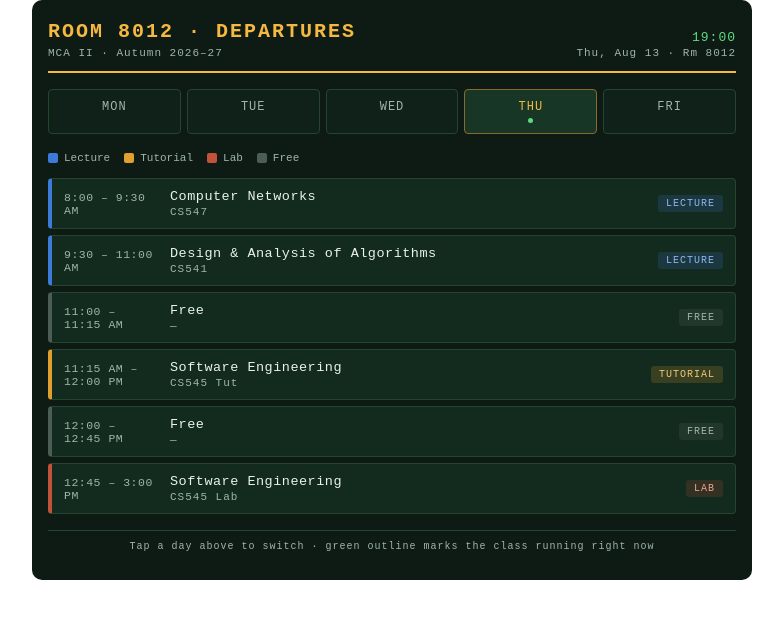
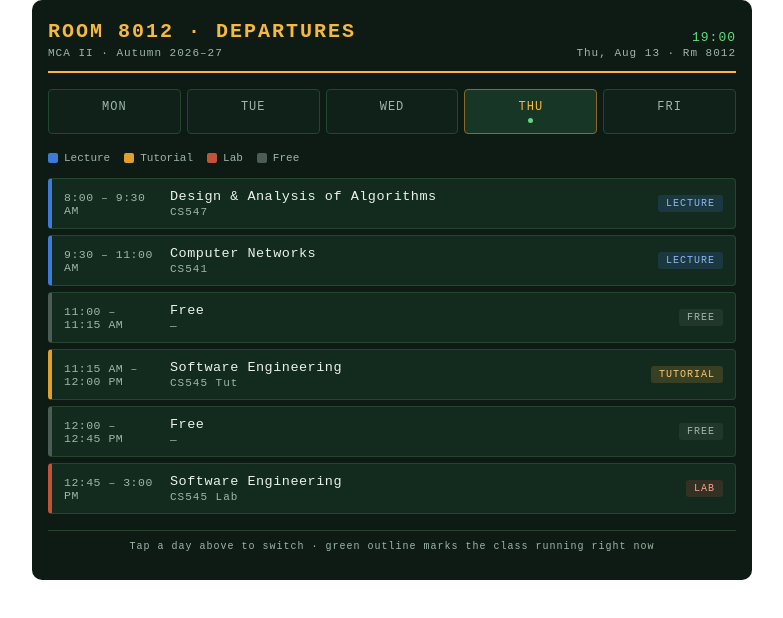
Before and after one commit to Arjun-bodana/MCA-Time-Table, a plain HTML site: page index.html in a window 1280 px wide. Shown: the whole page, without its empty margins (248-1031 px from the left). Drawn offline with Linux system fonts and the light colour scheme.

Commit message:
Swap titles for CS547 and CS541 lectures on Thursday

```diff
--- a/index.html
+++ b/index.html
@@ -240,8 +240,8 @@ const schedule = {
     {t:"1:15 – 3:00 PM", code:"CS543 Lab", title:"Web Services", type:"lab", start:795, end:900}
   ],
   Thursday: [
-    {t:"8:00 – 9:30 AM", code:"CS547", title:"Computer Networks", type:"lecture", start:480, end:570},
-    {t:"9:30 – 11:00 AM", code:"CS541", title:"Design & Analysis of Algorithms", type:"lecture", start:570, end:660},
+    {t:"8:00 – 9:30 AM", code:"CS547", title:"Design & Analysis of Algorithms", type:"lecture", start:480, end:570},
+    {t:"9:30 – 11:00 AM", code:"CS541", title:"Computer Networks", type:"lecture", start:570, end:660},
     {t:"11:00 – 11:15 AM", code:"—", title:"Free", type:"free", start:660, end:675},
     {t:"11:15 AM – 12:00 PM", code:"CS545 Tut", title:"Software Engineering", type:"tutorial", start:675, end:720},
     {t:"12:00 – 12:45 PM", code:"—", title:"Free", type:"free", start:720, end:765},
```
